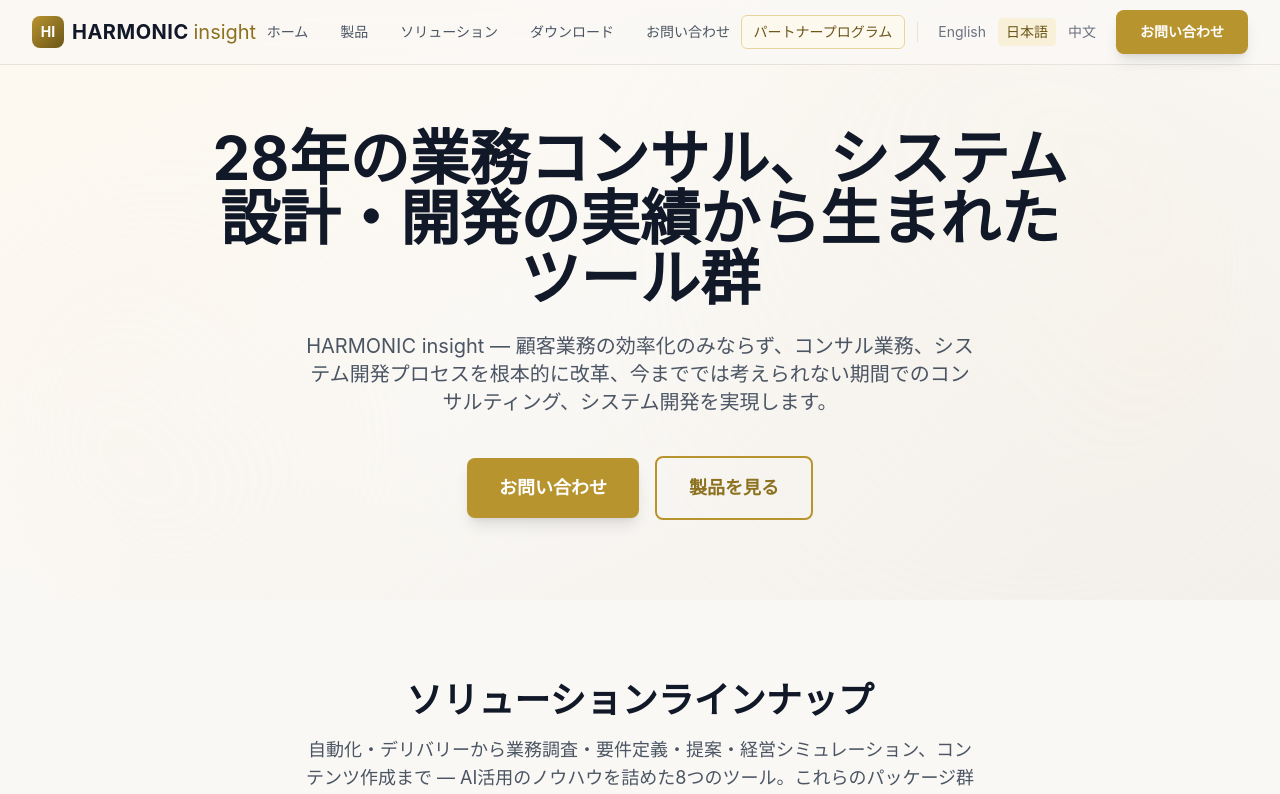
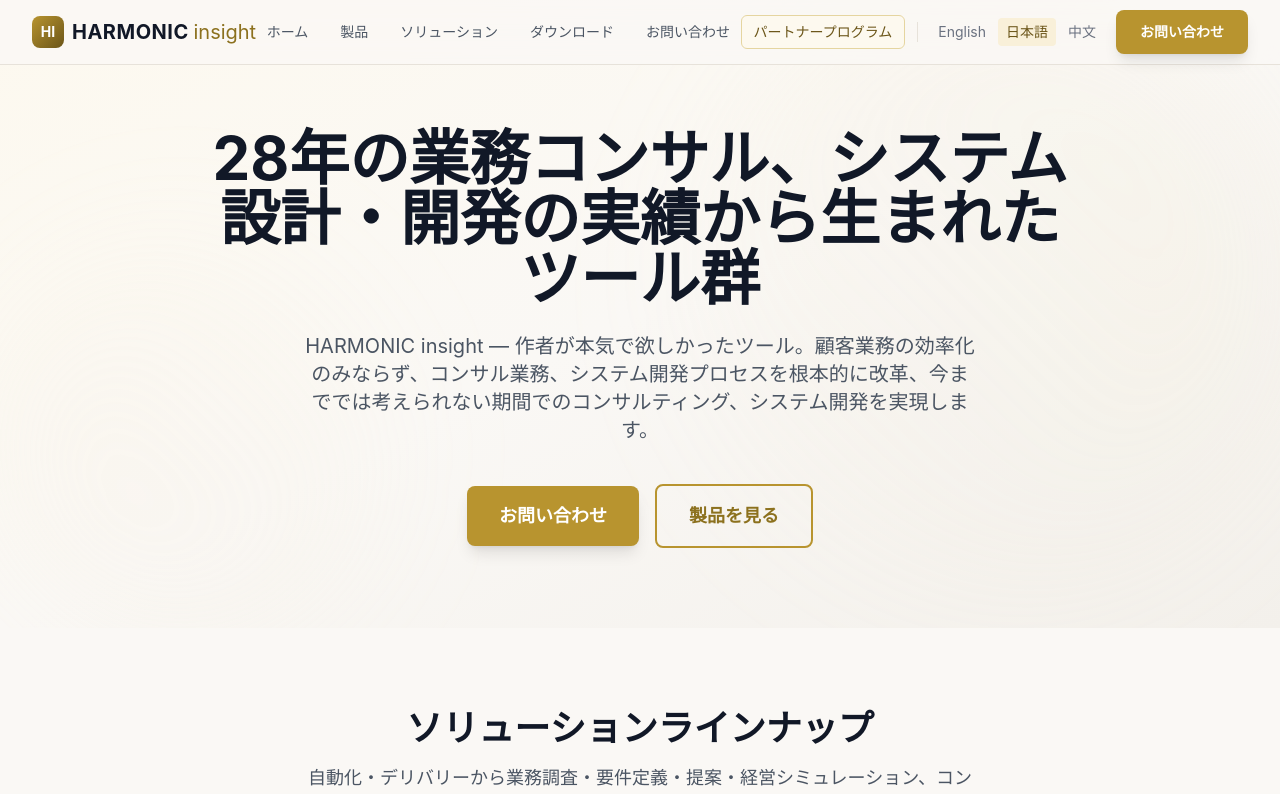
Before and after one commit to HarmonicInsight/Insight-Office.com, a Next.js app: page /ja in a window 1280 px wide. Shown: the top 794 px of the page. Built offline with nearby package versions, Linux system fonts and the light colour scheme.

Commit message:
fix: Add personal touch to hero subtitle — 作者が本気で欲しかったツール
https://claude.ai/code/session_016oFTQGgixUQbLWHinXapRs

```diff
--- a/src/i18n/translations.ts
+++ b/src/i18n/translations.ts
@@ -185,7 +185,7 @@ export const translations: Record<Locale, TranslationSet> = {
     hero: {
       title: "28年の業務コンサル、システム設計・開発の実績から生まれたツール群",
       subtitle:
-        "HARMONIC insight — 顧客業務の効率化のみならず、コンサル業務、システム開発プロセスを根本的に改革、今まででは考えられない期間でのコンサルティング、システム開発を実現します。",
+        "HARMONIC insight — 作者が本気で欲しかったツール。顧客業務の効率化のみならず、コンサル業務、システム開発プロセスを根本的に改革、今まででは考えられない期間でのコンサルティング、システム開発を実現します。",
       cta: "お問い合わせ",
       ctaSecondary: "製品を見る",
     },
```
